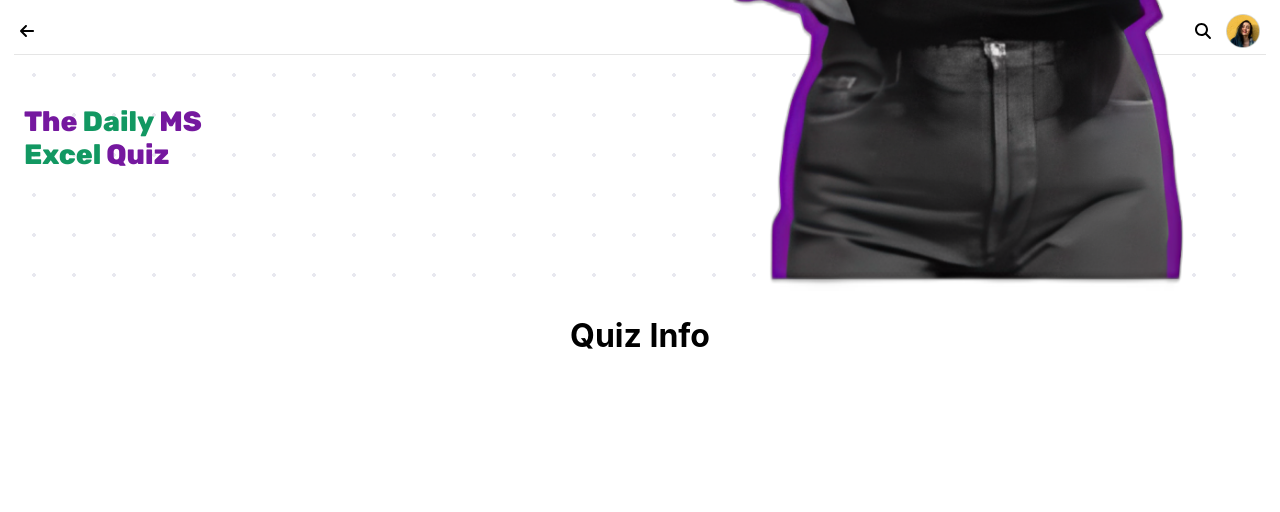
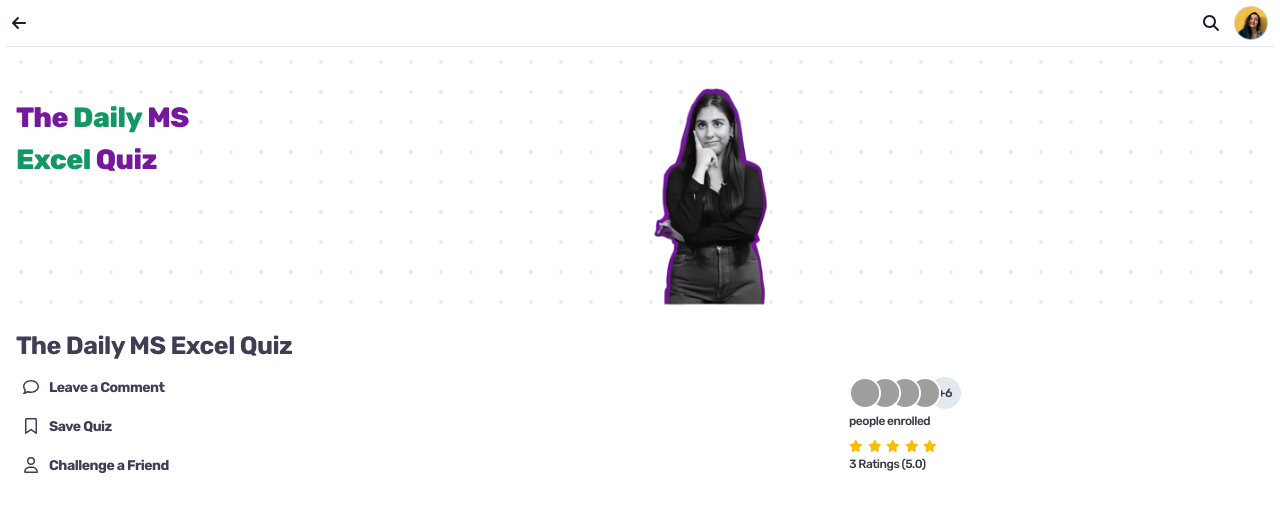
Before and after one commit to NavasMuhammed/Merchify, a React (Vite) app: page / in a window 1280 px wide. Shown: the top 512 px of the page. Built offline with nearby package versions, Linux system fonts and the light colour scheme; grey boxes are pictures that could not be loaded.

Commit message:
feat: quiz info section

```diff
--- a/package.json
+++ b/package.json
@@ -10,10 +10,14 @@
     "preview": "vite preview"
   },
   "dependencies": {
+    "@chakra-ui/react": "^2.6.1",
+    "@emotion/react": "^11.11.0",
+    "@emotion/styled": "^11.11.0",
     "@fortawesome/fontawesome-svg-core": "^6.4.0",
     "@fortawesome/free-regular-svg-icons": "^6.4.0",
     "@fortawesome/free-solid-svg-icons": "^6.4.0",
     "@fortawesome/react-fontawesome": "^0.2.0",
+    "framer-motion": "^10.12.12",
     "react": "^18.2.0",
     "react-dom": "^18.2.0",
     "sass": "^1.62.1"
--- a/src/App.scss
+++ b/src/App.scss
@@ -1,6 +1,8 @@
 #root {
+  font-family: 'Rubik', sans-serif;
   max-width: 1280px;
   margin: 0 auto;
   padding: 0px 6px;
   text-align: center;
+  letter-spacing: -.5px;
 }
--- a/src/components/hero/hero.scss
+++ b/src/components/hero/hero.scss
@@ -1,9 +1,9 @@
 .hero-container {
     width: 100%;
-    height: 30vh;
+    height: 260px;
     background-color: #ffffff;
-    background-image: radial-gradient(#cacbdb71 2px, #ffffff 2px);
-    background-size: 40px 40px;
+    background-image: radial-gradient(#cacbdb69 2px, #ffffff 2px);
+    background-size: 30px 30px;
     display: flex;
     align-items: flex-start;
 
@@ -31,8 +31,7 @@
     .hero-image {
         flex: 1;
         img {
-            width: 80%;
-            height: 80%;
+            width: 120px;
             object-fit: contain;
         }
         align-self: flex-end;
--- /dev/null
+++ b/src/components/quizInfo/quizInfo.scss
@@ -0,0 +1,74 @@
+.quiz-info-container {
+    display: flex;
+    flex-direction: column;
+    padding: 20px 0px;
+    color: #423D55;
+
+    .main-title {
+        align-self: flex-start;
+        font-weight: 700;
+        font-size: 25px;
+        color: #423D55;
+        padding: 0px 10px;
+
+    }
+
+    #faStar {
+        color: #F9BD07
+    }
+
+    .main-content {
+        display: flex;
+        padding: 12px;
+
+        .main-content-left {
+            flex: 1;
+            display: flex;
+            gap: 18px;
+            flex-direction: column;
+            padding-left: 5px;
+
+            >div {
+                display: flex;
+                gap: 10px;
+                align-items: center;
+
+                svg {
+                    height: 16px;
+                    width: 16px;
+                }
+
+                span {
+                    font-weight: 700;
+                    font-size: 14px;
+                }
+            }
+        }
+
+        .main-content-right {
+            flex: .5;
+            gap: 10px;
+            display: flex;
+            flex-direction: column;
+
+            .section {
+                display: flex;
+                flex-direction: column;
+                align-items: flex-start;
+                gap: 3px;
+
+                span {
+                    font-weight: 500;
+                    font-size: 12px;
+                    color: #3B3749;
+                }
+
+                .stars {
+                    font-size: 12px;
+                    display: flex;
+                    gap: 5px;
+                }
+            }
+        }
+    }
+}
--- a/src/components/quizInfo/quizInfo.tsx
+++ b/src/components/quizInfo/quizInfo.tsx
@@ -1,8 +1,59 @@
+import { FontAwesomeIcon } from "@fortawesome/react-fontawesome";
+import { faComment, faBookmark, faUser } from "@fortawesome/free-regular-svg-icons";
+import "./quizInfo.scss";
+import { faStar } from "@fortawesome/free-solid-svg-icons";
+import { Avatar, AvatarGroup } from '@chakra-ui/react'
 const QuizInfo = () => {
+    const rating = "5.0";
     return (
-        <>
-            <h1>Quiz Info</h1>
-        </>
+        <div className="quiz-info-container">
+            <div className="main-title">
+                <span>The Daily MS Excel Quiz</span>
+            </div>
+            <div className="main-content">
+                <div className="main-content-left">
+                    <div>
+                        <FontAwesomeIcon icon={faComment} />
+                        <span>Leave a Comment</span>
+                    </div>
+                    <div>
+                        <FontAwesomeIcon icon={faBookmark} />
+                        <span>Save Quiz</span>
+                    </div>
+                    <div>
+                        <FontAwesomeIcon icon={faUser} />
+                        <span>Challenge a Friend</span>
+                    </div>
+                </div>
+                <div className="main-content-right">
+                    <div className="section">
+                        <AvatarGroup size='sm' max={4}>
+                            <Avatar name='Ryan Florence' src='https://bit.ly/ryan-florence' />
+                            <Avatar name='Segun Adebayo' src='https://bit.ly/sage-adebayo' />
+                            <Avatar name='Kent Dodds' src='https://bit.ly/kent-c-dodds' />
+                            <Avatar name='Prosper Otemuyiwa' src='https://bit.ly/prosper-baba' />
+                            <Avatar name='Christian Nwamba' src='https://bit.ly/code-beast' />
+                            <Avatar name='Ryan Florence' src='https://bit.ly/ryan-florence' />
+                            <Avatar name='Segun Adebayo' src='https://bit.ly/sage-adebayo' />
+                            <Avatar name='Kent Dodds' src='https://bit.ly/kent-c-dodds' />
+                            <Avatar name='Prosper Otemuyiwa' src='https://bit.ly/prosper-baba' />
+                            <Avatar name='Christian Nwamba' src='https://bit.ly/code-beast' />
+                        </AvatarGroup>
+                        <span>people enrolled</span>
+                    </div>
+                    <div className="section">
+                        <div className="stars">
+                            <FontAwesomeIcon id="faStar" icon={faStar} />
+                            <FontAwesomeIcon id="faStar" icon={faStar} />
+                            <FontAwesomeIcon id="faStar" icon={faStar} />
+                            <FontAwesomeIcon id="faStar" icon={faStar} />
+                            <FontAwesomeIcon id="faStar" icon={faStar} />
+                        </div>
+                        <span>3 Ratings ({rating})</span>
+                    </div>
+                </div>
+            </div>
+        </div>
     );
 };
 
--- a/src/index.scss
+++ b/src/index.scss
@@ -1,5 +1,5 @@
 :root {
-  font-family: Inter, system-ui, Avenir, Helvetica, Arial, sans-serif;
+  font-family: 'Rubik', sans-serif;
   font-synthesis: none;
   text-rendering: optimizeLegibility;
   -webkit-font-smoothing: antialiased;
--- a/src/main.tsx
+++ b/src/main.tsx
@@ -2,9 +2,11 @@
 import ReactDOM from 'react-dom/client'
 import App from './App.tsx'
 import './index.scss'
-
+import { ChakraProvider } from '@chakra-ui/react'
 ReactDOM.createRoot(document.getElementById('root') as HTMLElement).render(
   <React.StrictMode>
-    <App />
+    <ChakraProvider>
+      <App />
+    </ChakraProvider>
   </React.StrictMode>,
 )
```
Also changed, not shown: 1 other file (tests, documents, lock files or other folders).
